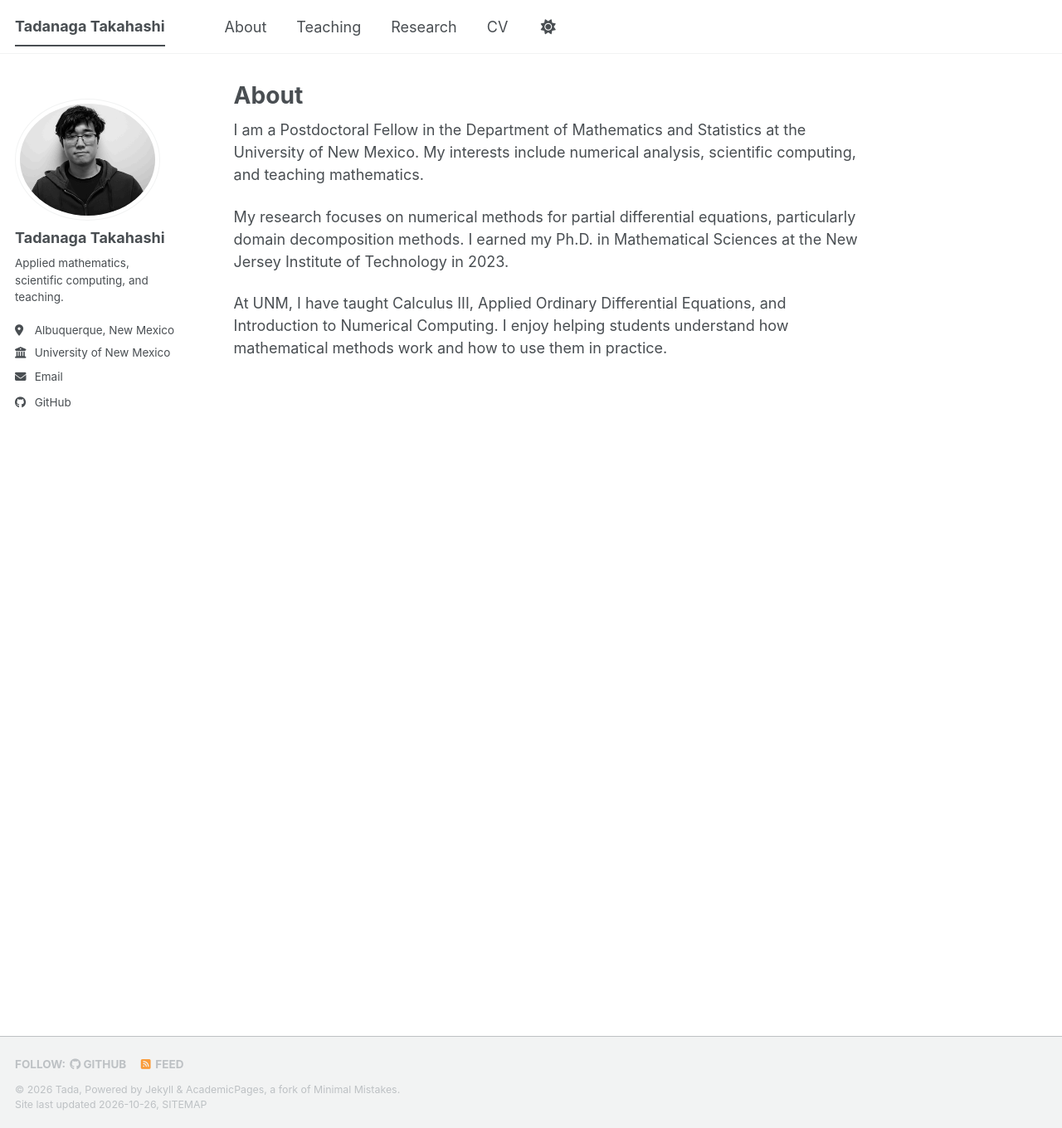
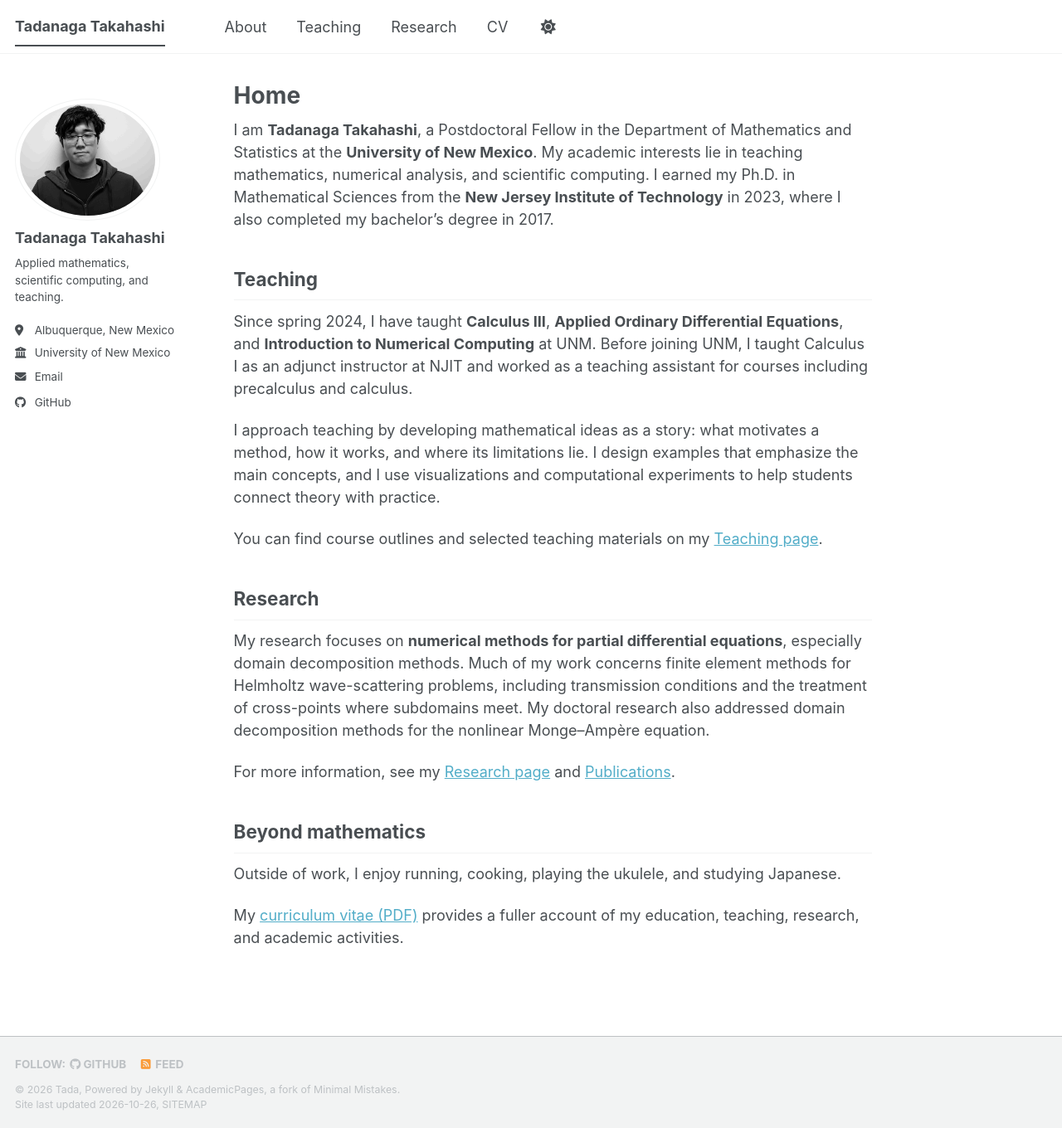
Before and after one commit to tadanaga/webpage, a Jekyll site: the page built from _pages/about.md, in a window 1280 px wide and 1360 px high. Shown: the whole window at 83% size. Built offline with Jekyll 4.4.1, drawn with Linux system fonts in a browser that asks for light colours; a style sheet for code colours, icons or effects is not loaded.

Commit message:
Expand homepage with teaching, research, background, and interests

```diff
--- a/_pages/about.md
+++ b/_pages/about.md
@@ -1,19 +1,27 @@
 ---
 permalink: /
-title: "About"
+title: "Home"
 author_profile: true
 ---
 
-I am a Postdoctoral Fellow in the Department of Mathematics and
-Statistics at the University of New Mexico. My interests include
-numerical analysis, scientific computing, and teaching mathematics.
+I am **Tadanaga Takahashi**, a Postdoctoral Fellow in the Department of Mathematics and Statistics at the **University of New Mexico**. My academic interests lie in teaching mathematics, numerical analysis, and scientific computing. I earned my Ph.D. in Mathematical Sciences from the **New Jersey Institute of Technology** in 2023, where I also completed my bachelor's degree in 2017.
 
-My research focuses on numerical methods for partial differential
-equations, particularly domain decomposition methods. I earned my
-Ph.D. in Mathematical Sciences at the New Jersey Institute of
-Technology in 2023.
+## Teaching
 
-At UNM, I have taught Calculus III, Applied Ordinary Differential
-Equations, and Introduction to Numerical Computing. I enjoy helping
-students understand how mathematical methods work and how to use
-them in practice.
+Since spring 2024, I have taught **Calculus III**, **Applied Ordinary Differential Equations**, and **Introduction to Numerical Computing** at UNM. Before joining UNM, I taught Calculus I as an adjunct instructor at NJIT and worked as a teaching assistant for courses including precalculus and calculus.
+
+I approach teaching by developing mathematical ideas as a story: what motivates a method, how it works, and where its limitations lie. I design examples that emphasize the main concepts, and I use visualizations and computational experiments to help students connect theory with practice.
+
+You can find course outlines and selected teaching materials on my [Teaching page]({{ '/teaching/' | relative_url }}).
+
+## Research
+
+My research focuses on **numerical methods for partial differential equations**, especially domain decomposition methods. Much of my work concerns finite element methods for Helmholtz wave-scattering problems, including transmission conditions and the treatment of cross-points where subdomains meet. My doctoral research also addressed domain decomposition methods for the nonlinear Monge–Ampère equation.
+
+For more information, see my [Research page]({{ '/portfolio/' | relative_url }}) and [Publications]({{ '/publications/' | relative_url }}).
+
+## Beyond mathematics
+
+Outside of work, I enjoy running, cooking, playing the ukulele, and studying Japanese.
+
+My [curriculum vitae (PDF)]({{ '/files/takahashi_cv.pdf' | relative_url }}) provides a fuller account of my education, teaching, research, and academic activities.
```
